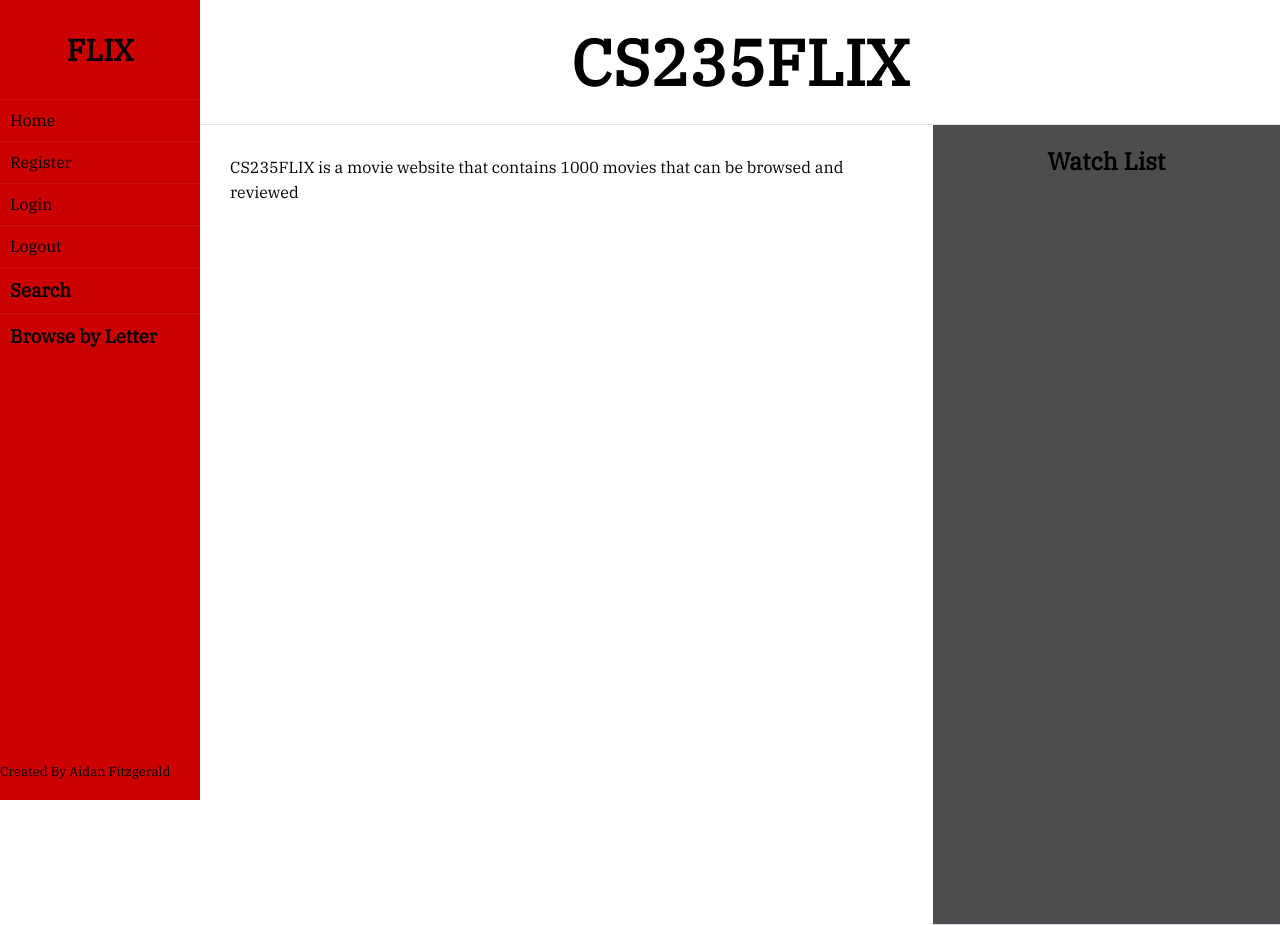
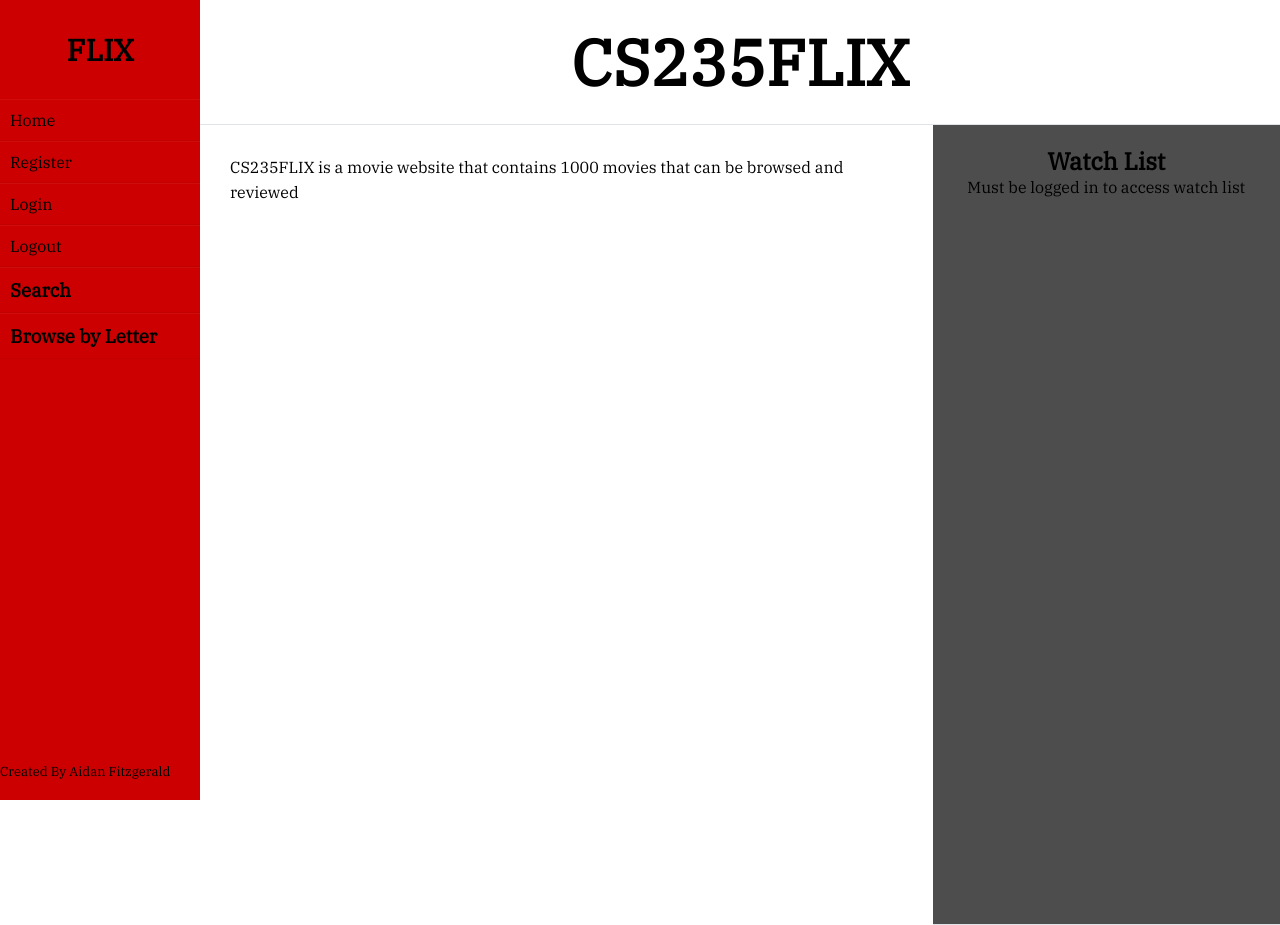
Before and after one commit to AidanBFitzgerald/CS235FLIX_V3, a Flask app: page / in a window 1280 px wide. Run offline with Flask 2, Linux system fonts and the light colour scheme.

Commit message:
changed sidebar for not logged in users

```diff
--- a/flix/templates/sidebar.html
+++ b/flix/templates/sidebar.html
@@ -3,7 +3,7 @@
     <header>
         <h1>Watch List</h1>
     </header>
-
+    {% if 'username' in session %}
         {% for movie in watchlist %}
             <div id="movie-container">
                 <h6 id="movie-title">{{ movie.title }}</h6>
@@ -15,4 +15,7 @@
                 </div>
             </div>
     {% endfor %}
+    {% else %}
+        <p id="not-logged">Must be logged in to access watch list </p>
+    {% endif %}
 </aside>
```
Lines whose indentation alone changed are shown as unchanged.
